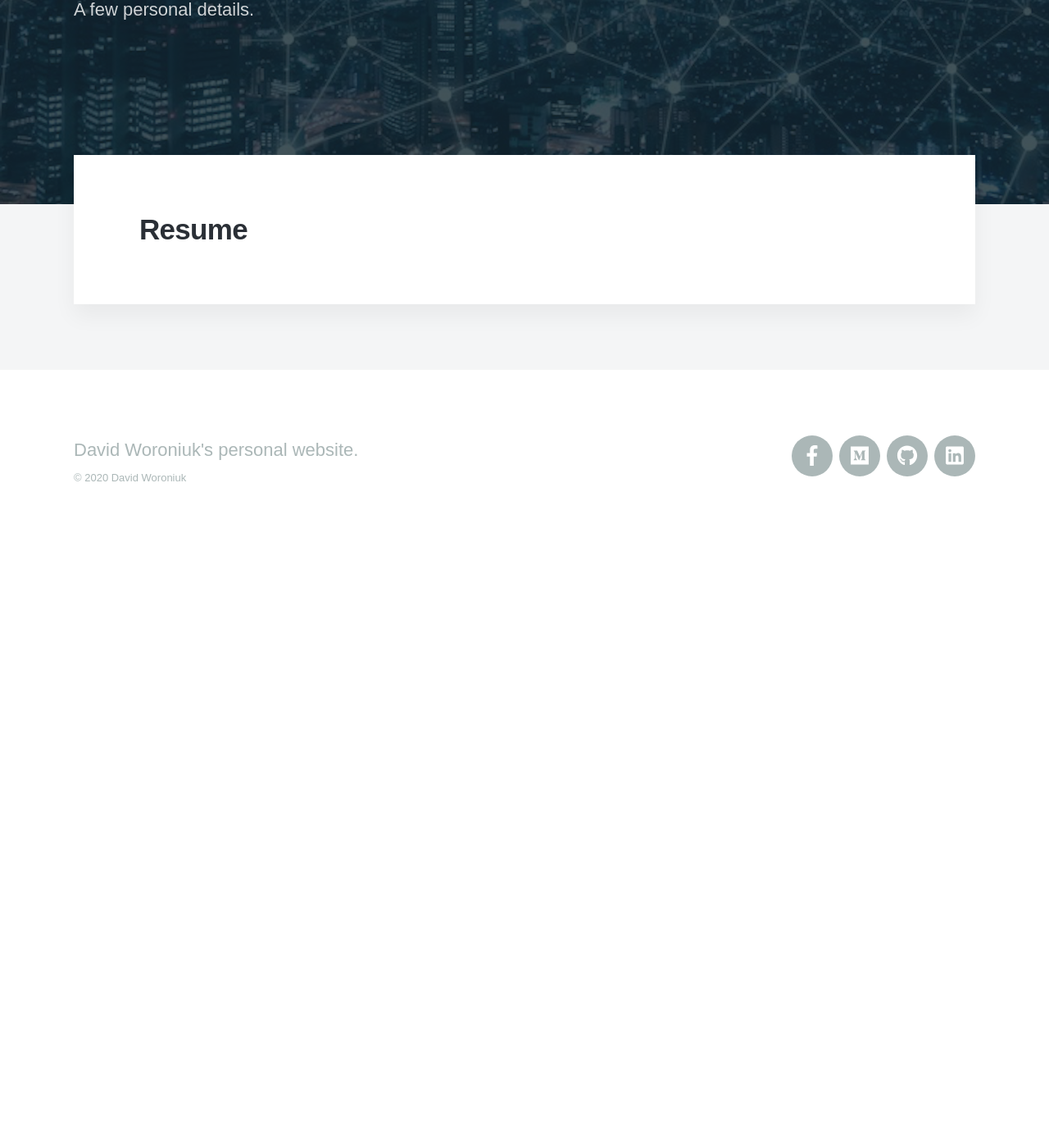
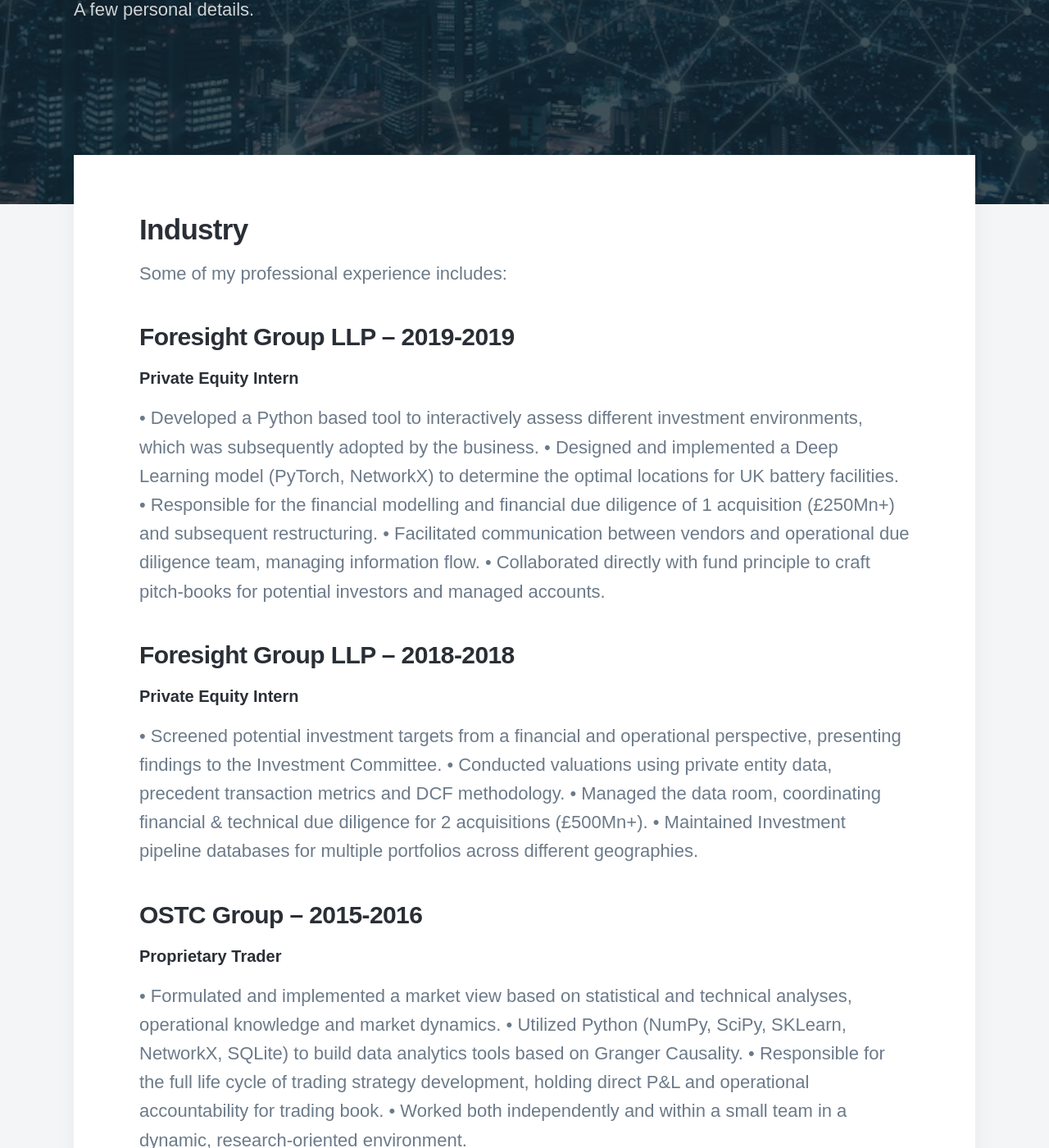
Before and after one commit to David-Woroniuk/Personal-Website, a Jekyll site: the page built from _pages/about.md, in a window 1280 px wide and 1400 px high, scrolled down 343 px. Shown: the whole window at 82% size. Built offline with Jekyll 4.4.1, drawn with Linux system fonts in a browser that asks for light colours; nearby versions of some CDN libraries; some web fonts are replaced; before the commit the page ends 1012 px from its top, so only the background shows below that; some of the changed text lies outside the part shown.

Commit message:
Update about.md

```diff
--- a/_pages/about.md
+++ b/_pages/about.md
@@ -5,4 +5,49 @@
 featured_image: /images/demo/Website2.jpg
 ---
 
-## Resume
+## Industry
+
+Some of my professional experience includes:
+
+### Foresight Group LLP -- 2019-2019
+##### Private Equity Intern
+
+•	Developed a Python based tool to interactively assess different investment environments, which was subsequently adopted by the business.
+•	Designed and implemented a Deep Learning model (PyTorch, NetworkX) to determine the optimal locations for UK battery facilities.
+•	Responsible for the financial modelling and financial due diligence of 1 acquisition (£250Mn+) and subsequent restructuring.
+•	Facilitated communication between vendors and operational due diligence team, managing information flow.
+•	Collaborated directly with fund principle to craft pitch-books for potential investors and managed accounts.
+
+### Foresight Group LLP -- 2018-2018
+##### Private Equity Intern
+
+•	Screened potential investment targets from a financial and operational perspective, presenting findings to the Investment Committee.
+•	Conducted valuations using private entity data, precedent transaction metrics and DCF methodology.
+•	Managed the data room, coordinating financial & technical due diligence for 2 acquisitions (£500Mn+).
+•	Maintained Investment pipeline databases for multiple portfolios across different geographies.
+
+### OSTC Group -- 2015-2016
+##### Proprietary Trader
+
+•	Formulated and implemented a market view based on statistical and technical analyses, operational knowledge and market dynamics.
+•	Utilized Python (NumPy, SciPy, SKLearn, NetworkX, SQLite) to build data analytics tools based on Granger Causality.
+•	Responsible for the full life cycle of trading strategy development, holding direct P&L and operational accountability for trading book.
+•	Worked both independently and within a small team in a dynamic, research-oriented environment.
+
+## Academia & Teaching
+
+Some of my academic experience includes:
+
+### Durham University -- 2017-Present
+#####  Module Leader
+
+•	***Machine Learning for Finance (MSc Finance)** 2020/2021* - Pandas, NumPy, SciPy, PyTorch, Plotly - Due to the popular demand of the previous year, this course has been offered to MSc Finance students in the Easter term.
+•	***Machine Learning for Finance (MSc Finance)** 2019/2020* - Pandas, NumPy, SciPy, PyTorch, Plotly - With a colleague, I designed and delivered an optional module to the MSc Finance cohort, which was oversubscribed by 600 applicants.
+
+##### Graduate Instructor
+
+•	***Real Estate Finance (BSc Economics & Finance)** 2020/2021* - An introduction to evaluation methods of Real Estate assets - Instructor (100 Students).
+•	***Foundations of Finance (BSc Economics & Finance)** 2020/2021* - An introduction to the evaluation of financial assets - Instructor (400 Students).
+•	***Financial Modelling & Business Forecasting (MSc Finance)** 2019/2020* - Time Series Econometrics - Instructor (400 Students).
+•	***Financial Markets & Institutions (BSc Economics)** 2018/2019* - Trading venues & Financial Instruments - Instructor (320 Students).
+•	***Fundamentals of Finance (BSc Finance)** 2017/2018* - Introductory Finance - Instructor (340 Students).
```
